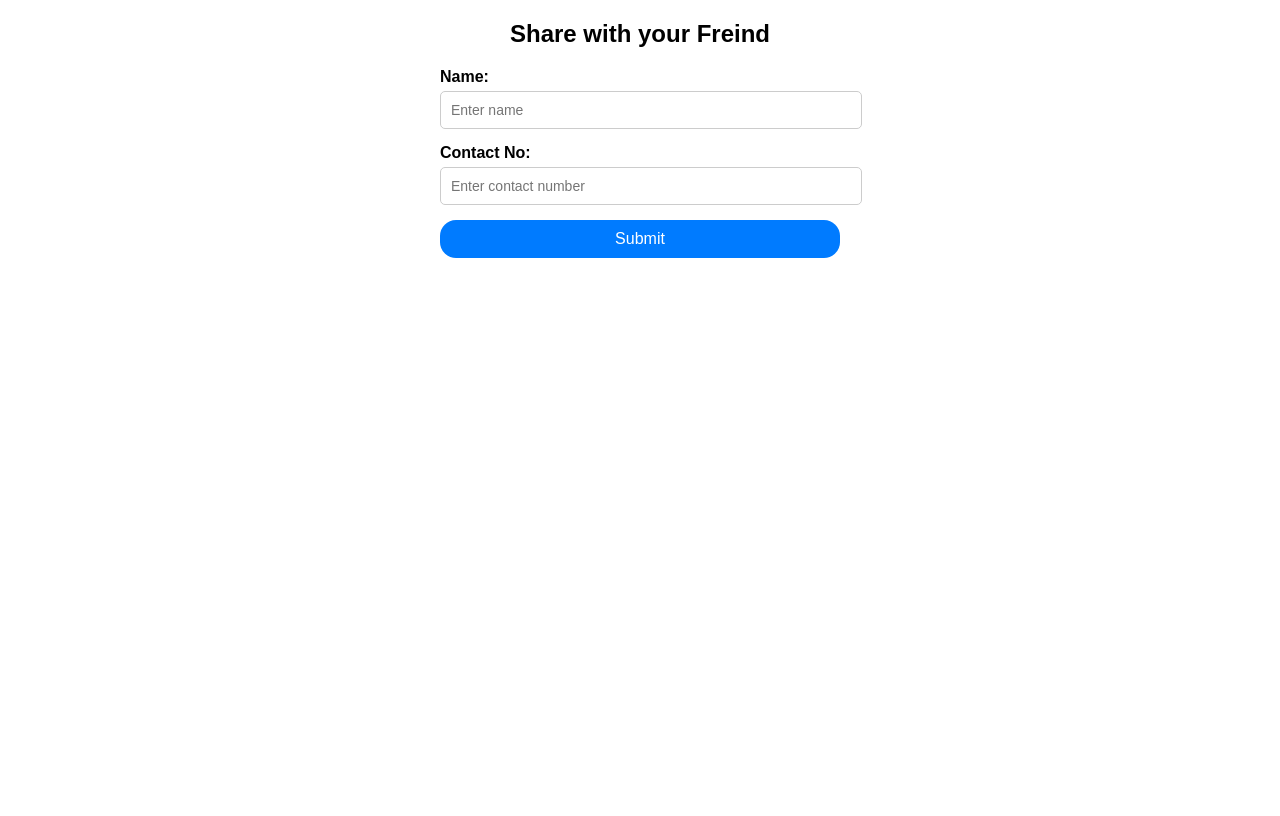
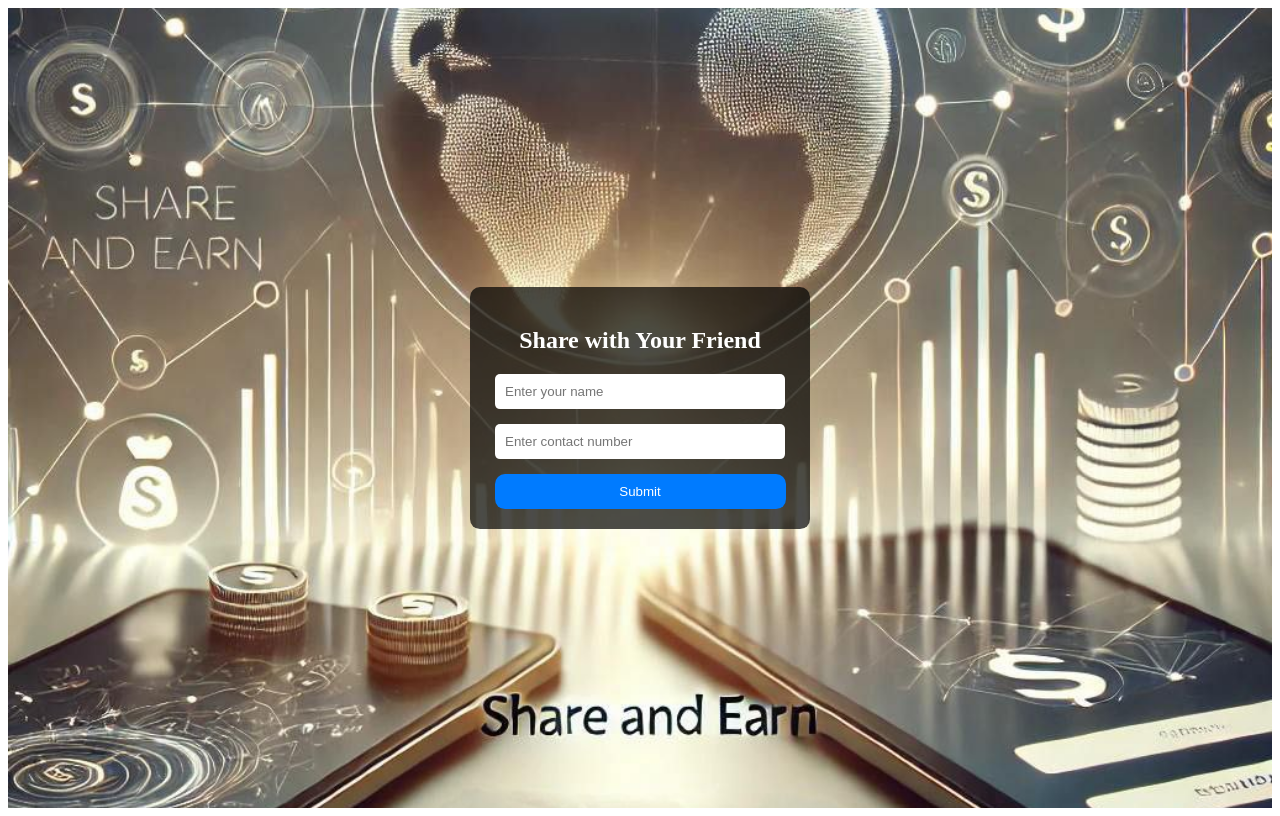
Before and after one commit to dheeraj0808/Rock-paper-scissors-game, a plain HTML site: page contact.html in a window 1280 px wide. Drawn offline with Linux system fonts and the light colour scheme.

```diff
--- a/contact.html
+++ b/contact.html
@@ -3,56 +3,68 @@
 <head>
     <meta charset="UTF-8">
     <meta name="viewport" content="width=device-width, initial-scale=1.0">
-    <title>Share page</title>
-</head>
-<body style="font-family: Arial, sans-serif; margin: 20px;">
+    <title>Share Page</title>
+    <style>
+        .background {
+            width: 100%;
+            height: 800px;
+            background: url('./images/photo_2024-12-23 14.46.21.jpeg') no-repeat center center/cover;
+            position: relative;
+        }
 
-    <h2 style="text-align: center;">Share with your Freind</h2>
+        .form-container {
+            position: absolute;
+            top: 50%;
+            left: 50%;
+            transform: translate(-50%, -50%);
+            background: rgba(0, 0, 0, 0.7);
+            color: white;
+            padding: 20px;
+            border-radius: 10px;
+            width: 300px;
+            text-align: center;
+        }
 
-    <form style="max-width: 400px; margin: auto;">
-        <!-- Name Input Box -->
-        <label for="name" style="display: block; margin-bottom: 5px; font-weight: bold;">Name:</label>
-        <input
-            type="text"
-            id="name"
-            name="name"
-            placeholder="Enter name"
-            style="width: 100%;
+        input {
+            width: 90% ;
             padding: 10px;
             margin-bottom: 15px;
-            border: 1px solid #ccc;
+            border: none;
             border-radius: 5px;
-            font-size: 14px;">
+            font-size: border-box;
+        }
 
-        <!-- Contact Number Input Box -->
-        <label for="contact" style="display: block; margin-bottom: 5px; font-weight: bold;">Contact No:</label>
-        <input
-            type="tel"
-            id="contact"
-            name="contact"
-            placeholder="Enter contact number"
-            style="width: 100%;
-            padding: 10px;
-            margin-bottom: 15px;
-            border: 1px solid #ccc;
-            border-radius: 5px;
-            font-size: 14px;">
-
-        <!-- Submit Button -->
-        <button
-            type="submit"
-            style="width: 100%;
+        button {
+            width: 97%;
             padding: 10px;
             background-color: #007BFF;
             color: white;
             border: none;
-            border-radius: 1rem;
-            font-size: 16px;
-            cursor: pointer;">
+            border-radius: 10px;
+            font-size: border-box;
+            cursor: pointer;
+        }
 
-        Submit
-        </button>
-    </form>
+        button:hover {
+            background-color: #0056b3;
+        }
+        button:active{
+            background-color: rgb(142, 186, 224);
+        }
+    </style>
+</head>
+<body>
+
+    <div class="background">
+        <div class="form-container">
+            <h2>Share with Your Friend</h2>
+            <form>
+                <input type="text" placeholder="Enter your name">
+                <input type="tel" placeholder="Enter contact number">
+                <button type="submit">Submit</button>
+            </form>
+        </div>
+    </div>
 
 </body>
 </html>
```
Also changed, not shown: index.html (+5 -5 lines), script.js (+18 -6 lines), images/photo_2024-12-23 14.46.21.jpeg (added), images/scissors.png (renamed from images/siessor.png), 2 other files.
